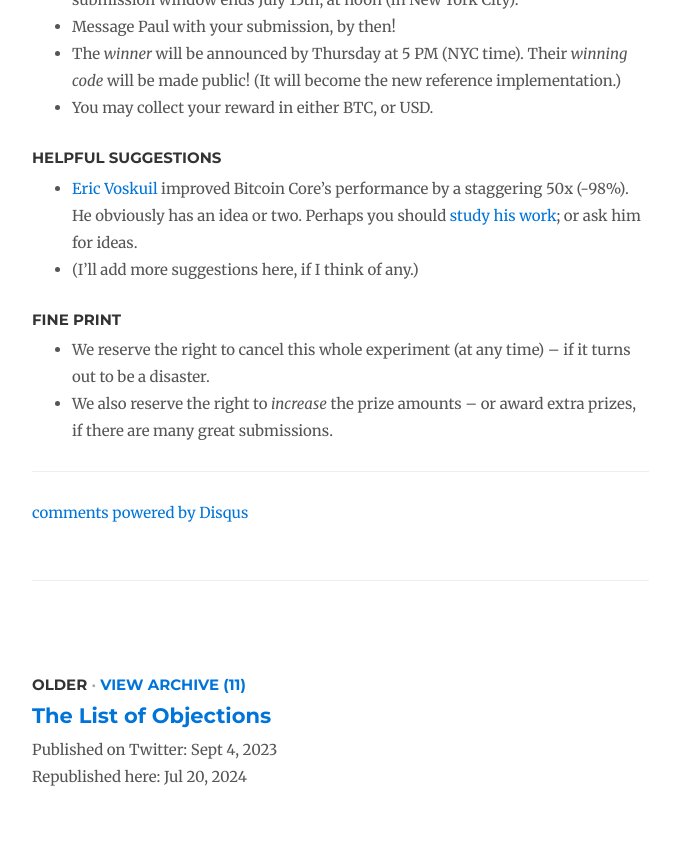
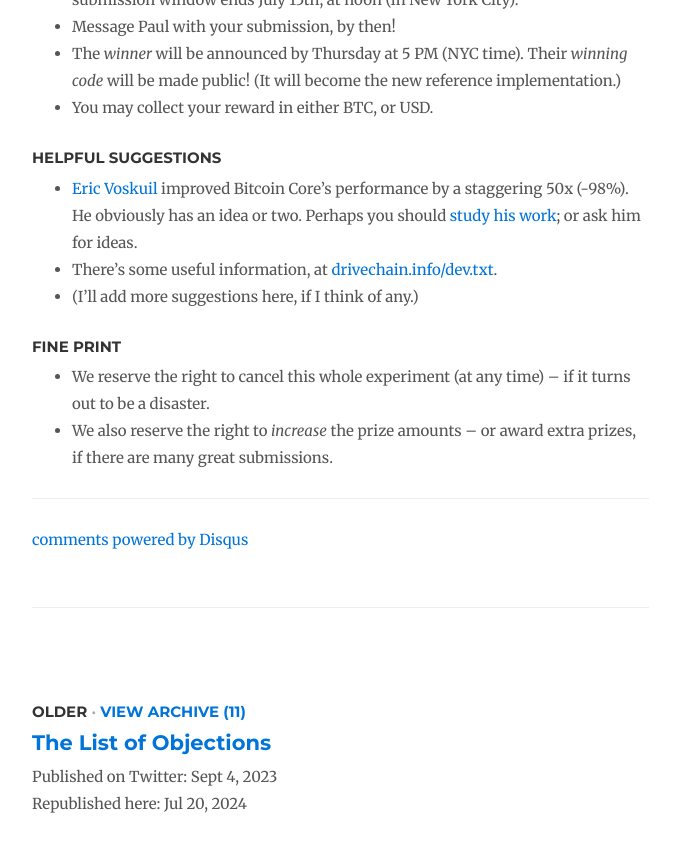
Before and after one commit to drivechain-project/drivechain.info, a Jekyll site: the page built from _posts/2025-07-01-perf-contest.md, in a window 1280 px wide and 900 px high, scrolled down 2069 px. Shown: the top 852 px of the window, without its empty margins (138-818 px from the left). Built offline with Jekyll 4.4.1, drawn with Linux system fonts in a browser that asks for light colours; comment, search, counter and statistics services are not loaded.

Commit message:
add line

```diff
--- a/_posts/2025-07-01-perf-contest.md
+++ b/_posts/2025-07-01-perf-contest.md
@@ -60,6 +60,7 @@ Drastic changes -- such as rewriting the codebase in a different language -- are
 ### Helpful Suggestions
 
 * [Eric Voskuil](https://x.com/evoskuil) improved Bitcoin Core's performance by a staggering 50x (-98%). He obviously has an idea or two. Perhaps you should [study his work](https://github.com/libbitcoin/libbitcoin-system); or ask him for ideas.
+* There's some useful information, at [drivechain.info/dev.txt](https://www.drivechain.info/dev.txt).
 * (I'll add more suggestions here, if I think of any.)
 
 
```
